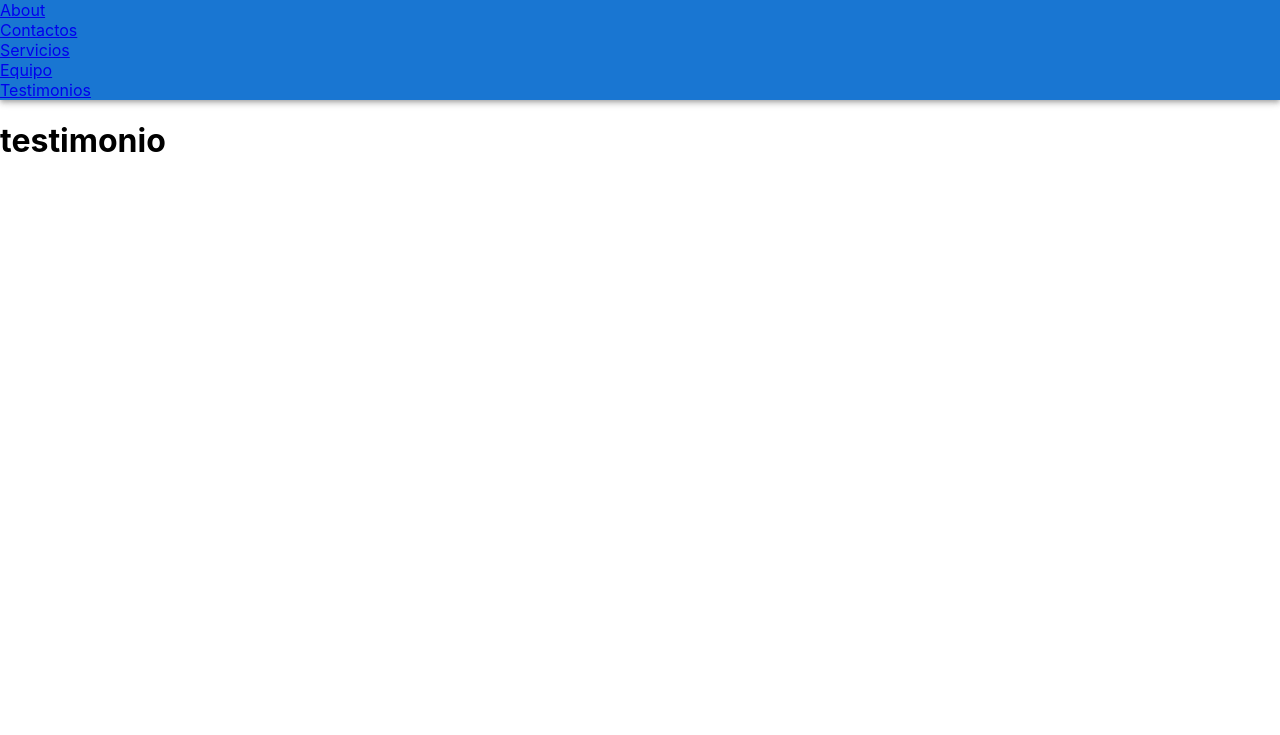
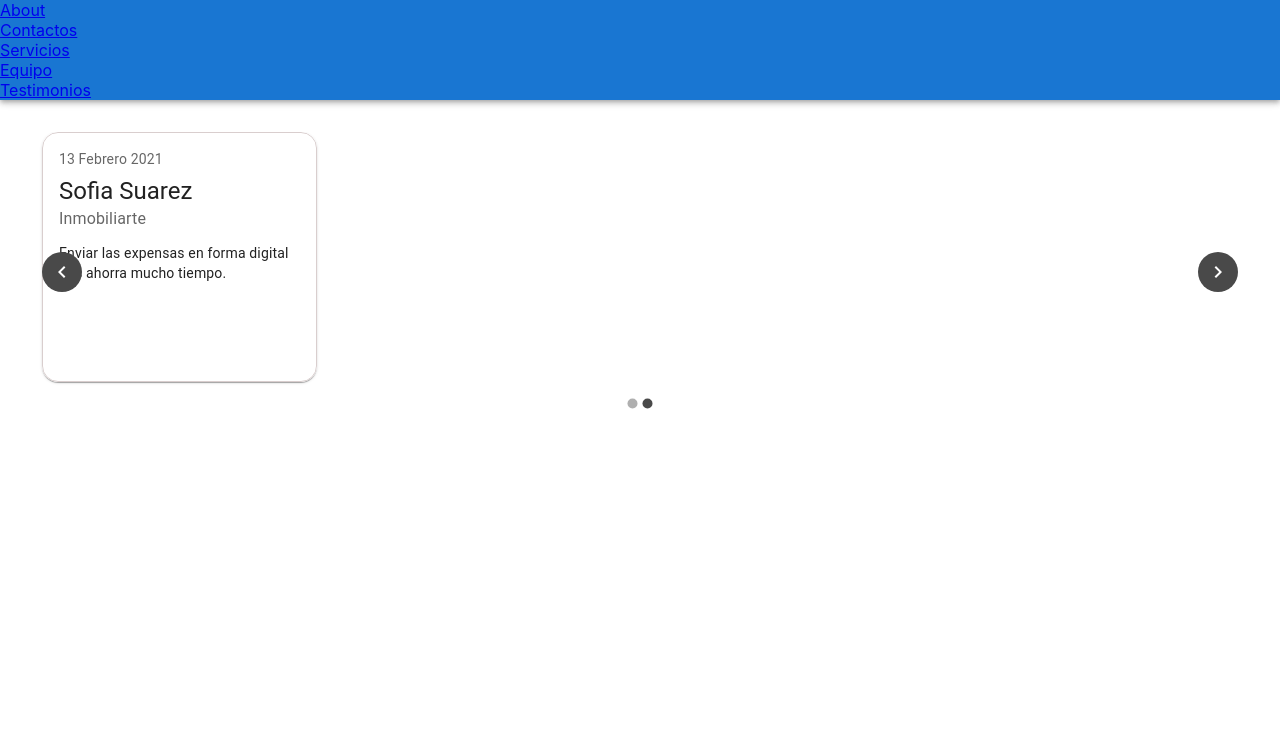
Before and after one commit to MicaelaLagana/Modelos, a React app in the folder hestia/: page /testimonios in a window 1280 px wide. Built offline with nearby package versions, Linux system fonts and the light colour scheme.

Commit message:
se implementa la seccion de testimonio

```diff
--- a/hestia/src/components/carrousel/carrousel.js
+++ b/hestia/src/components/carrousel/carrousel.js
@@ -3,6 +3,7 @@ import Carousel from 'react-material-ui-carousel';
 import { arrayOf, string, shape, oneOf, bool } from 'prop-types'
 import styled from "styled-components";
 import CarrouselItemBanner from "../carrousel_item_banner";
+import CarrouselItemCard from "../carrousel_item_card";
 import ChevronLeft from '@mui/icons-material/ChevronLeft';
 import ChevronRight from '@mui/icons-material/ChevronRight';
 
@@ -14,9 +15,31 @@ const Carrousel = ({ items, itemRender, height, width, autoPlay, showControls })
     }
   })
 
-  const getItemFormanted = (item) => {
-    return itemRender === 'banner' ? <CarrouselItemBanner {...item} /> : null;
+  const getItemsFormanted = () => {
+    if(itemRender === 'banner') {
+      return items.map((item, index) => <CarrouselItemBanner {...item} />)
+    }
+
+    const pages = [];
+    const amountPages = Math.ceil(items.length / 3);
+    let index = 0
+    for(let i = 0; i < amountPages; i++) {
+      for(let b = 0; b < 3; b++) {
+        if(b===0) {
+          pages[i] = [];
+        }
+
+        if(items[index]) {
+
+          pages[i].push(items[index]);
+        }
+        index += 1;
+      }
+    }
+
+    return pages.map(p => <CarrouselItemCard page={p} />);
   }
+
   return (
     <CarrouselContainer>
       <Carousel
@@ -30,7 +53,7 @@ const Carrousel = ({ items, itemRender, height, width, autoPlay, showControls })
         }}
       >
         {
-          items.map((item, index) => getItemFormanted(item))
+          getItemsFormanted()
         }
       </Carousel>
     </CarrouselContainer>
--- /dev/null
+++ b/hestia/src/components/carrousel_item_card/carrousel_item_card.js
@@ -0,0 +1,38 @@
+import React from "react";
+import styled from "styled-components";
+import Card from '@mui/material/Card';
+import CardContent from '@mui/material/CardContent';
+import Typography from '@mui/material/Typography';
+
+const Container = styled.div`
+    margin: 0 10px;
+    display: inline-flex;
+    height: 250px
+`;
+
+const CarrouselItemCard = ({ page }) => {
+  return page.map(card => (
+    <Container>
+      <Card sx={{ maxWidth: 275 }}>
+        <CardContent>
+          <Typography sx={{ fontSize: 14 }} color="text.secondary" gutterBottom>
+            {card.date}
+          </Typography>
+          <Typography variant="h5" component="div">
+            {card.name}
+          </Typography>
+          <Typography sx={{ mb: 1.5 }} color="text.secondary">
+            {card.role}
+          </Typography>
+          <Typography variant="body2">
+            {card.comment}
+
+          </Typography>
+        </CardContent>
+      </Card>
+    </Container>
+  ))
+}
+
+
+export default CarrouselItemCard;
--- a/hestia/src/components/carrousel_item_card/index.js
+++ b/hestia/src/components/carrousel_item_card/index.js
@@ -0,0 +1,3 @@
+import CarruselItemCard from './carrousel_item_card'
+
+export default CarruselItemCard
--- a/hestia/src/index.css
+++ b/hestia/src/index.css
@@ -109,3 +109,23 @@ code {
     grid-template-columns: 1fr;
   }
 }
+
+.testimonio-page .css-1dmqq99-MuiPaper-root-MuiCard-root{
+  display: inline-flex;
+}
+
+.testimonio-page .makeStyles-item-2 {
+  display: flex;
+  justify-content: center;
+  align-content: center;
+  top: 7.2em;
+}
+
+.testimonio-page .MuiCardContent-root {
+  border: 1px solid #d9cece;
+  border-radius: 16px;
+}
+
+.testimonio-page .MuiPaper-root.MuiPaper-elevation.MuiPaper-rounded.MuiPaper-elevation1.MuiCard-root.css-1dmqq99-MuiPaper-root-MuiCard-root {
+  border-radius: 16px;
+}
--- a/hestia/src/pages/testimonios/testimonios.js
+++ b/hestia/src/pages/testimonios/testimonios.js
@@ -1,11 +1,46 @@
 import React from "react";
 import Navbar from "../../components/navbar";
+import Carrousel from '../../components/carrousel';
+import styled from "styled-components";
 
-export default function Testimonio() {
-    return (
-        <>
-        <Navbar />
-        <h1>testimonio</h1>
-    </>
-    );
+const MainContainer = styled.div`
+    padding: 2em;
+`;
+export default function Testimonios() {
+  const items = [
+
+    {
+        date: "24 Agosto 2020",
+        name: "Marcelo Lopez",
+        comment: "Desde que utilizamos el sistema de Hestia la comunicación con los propietarios es mucho más ágil y fluida, hace más fácil el seguimiento de los pedido.",
+        role: "Cecil Inmobiliaria",
+    },
+    {
+        date: "14 Agosto 2020",
+        name: "Eugenia Salafia",
+        comment: "Estamos muy satisfechos con el sistema, mejoro el tiempo de las confecciones de liquidaciones y envíos de las mismas.",
+        role: "Dorrego SA",
+    },
+    {
+        date: "12 Enero 2021",
+        name: "Mariano Juanes",
+        comment: "La recomiendo, las notificaciones me permiten estar al tanto de todo lo que ocurre en el edificio.",
+        role: "Duce Hogar",
+    },
+    {
+        date: "13 Febrero 2021",
+        name: "Sofia Suarez",
+        comment: "Enviar las expensas en forma digital nos ahorra mucho tiempo.",
+        role: "Inmobiliarte",
+    },
+  ];
+
+  return (
+    <div className="testimonio-page">
+      <Navbar />
+      <MainContainer>
+        <Carrousel items={items} itemRender="card" />
+      </MainContainer>
+    </div>
+  );
 }
```
